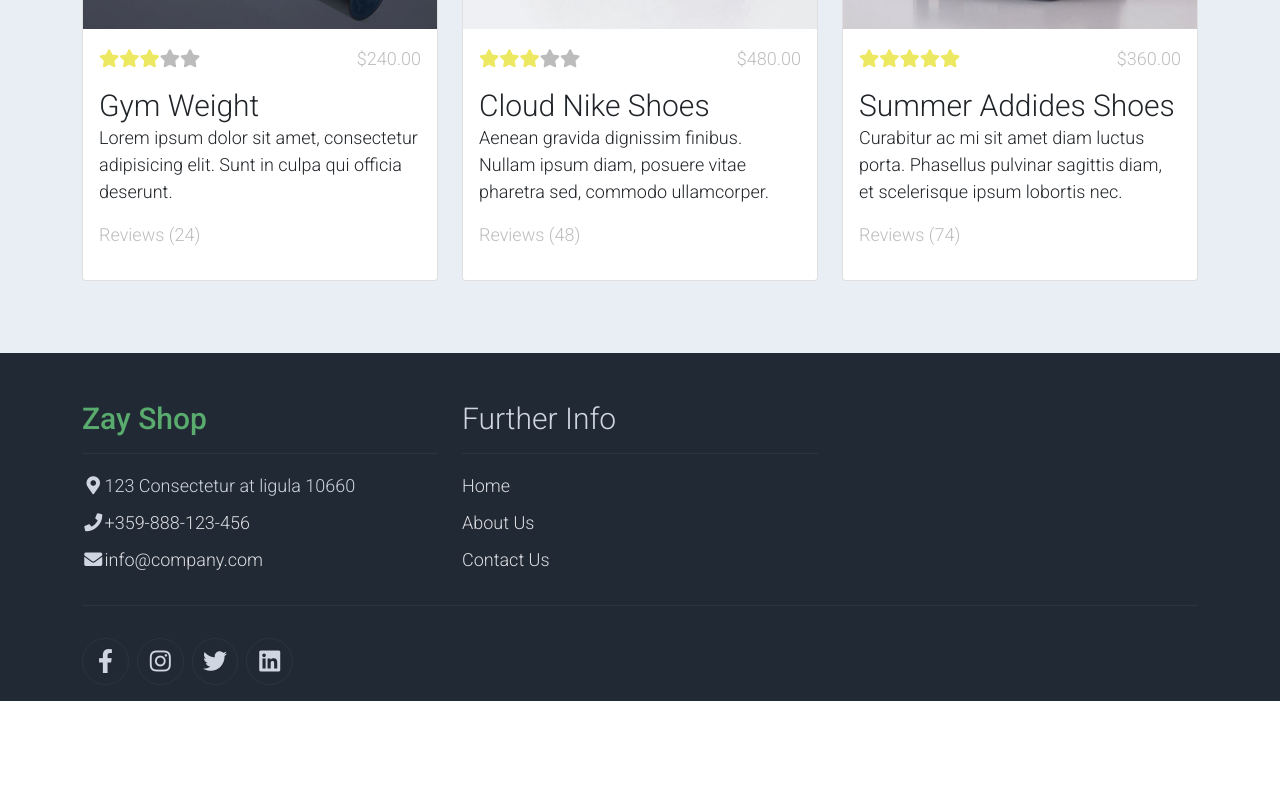
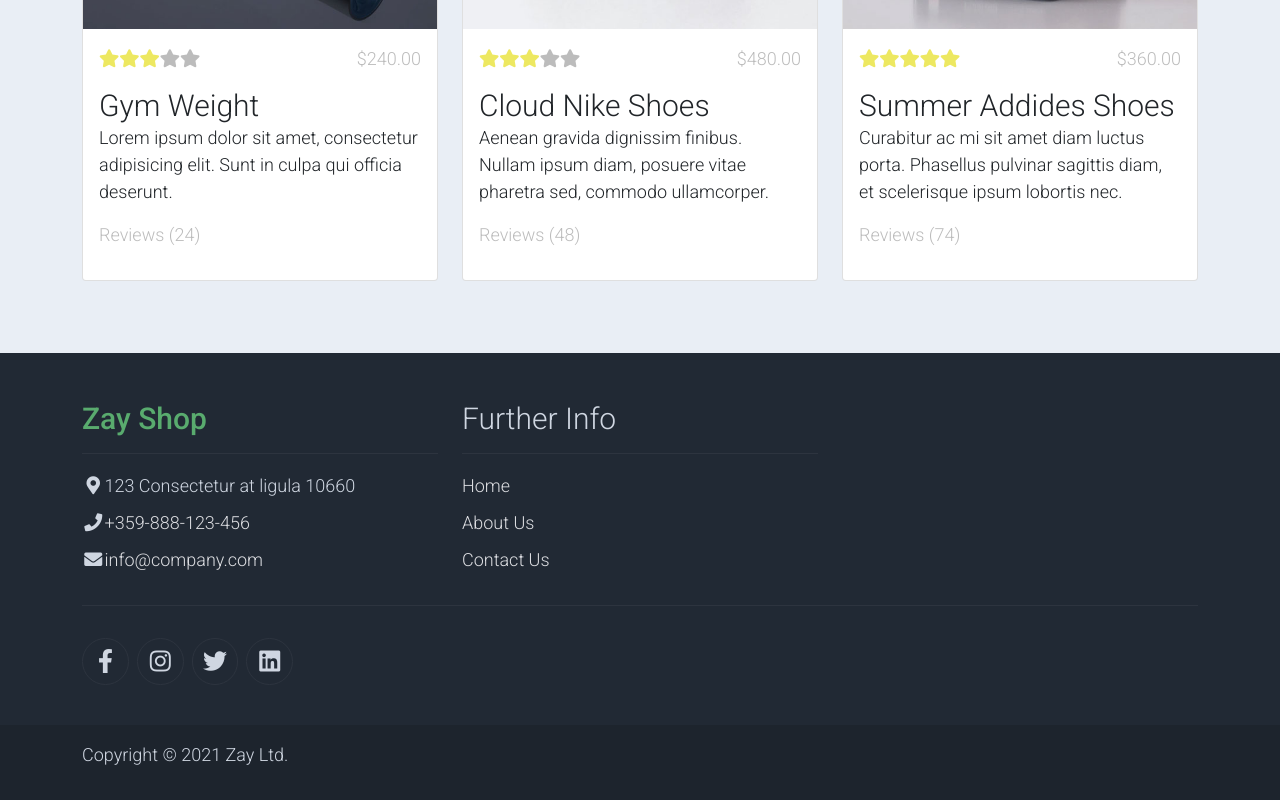
Before and after one commit to Dimitar-Stoimenov/react-softuni-project, a React (Create React App) app: page / in a window 1280 px wide. Shown: the part 1756-2556 px from the top of the page. Before the commit the page ends 2481 px from the top, so only its background shows below. Built offline with nearby package versions, Linux system fonts and the light colour scheme.

Commit message:
update footer

```diff
--- a/src/components/Footer/Footer.js
+++ b/src/components/Footer/Footer.js
@@ -57,6 +57,17 @@ const Footer = () => {
                     </div>
                 </div>
             </div>
+            <div className="w-100 bg-black py-3">
+                <div className="container">
+                    <div>
+                        <div className="col-12">
+                            <p className="text-left text-light">
+                                Copyright &copy; 2021 Zay Ltd.
+                            </p>
+                        </div>
+                    </div>
+                </div>
+            </div>
         </footer>
     )
 }
```
